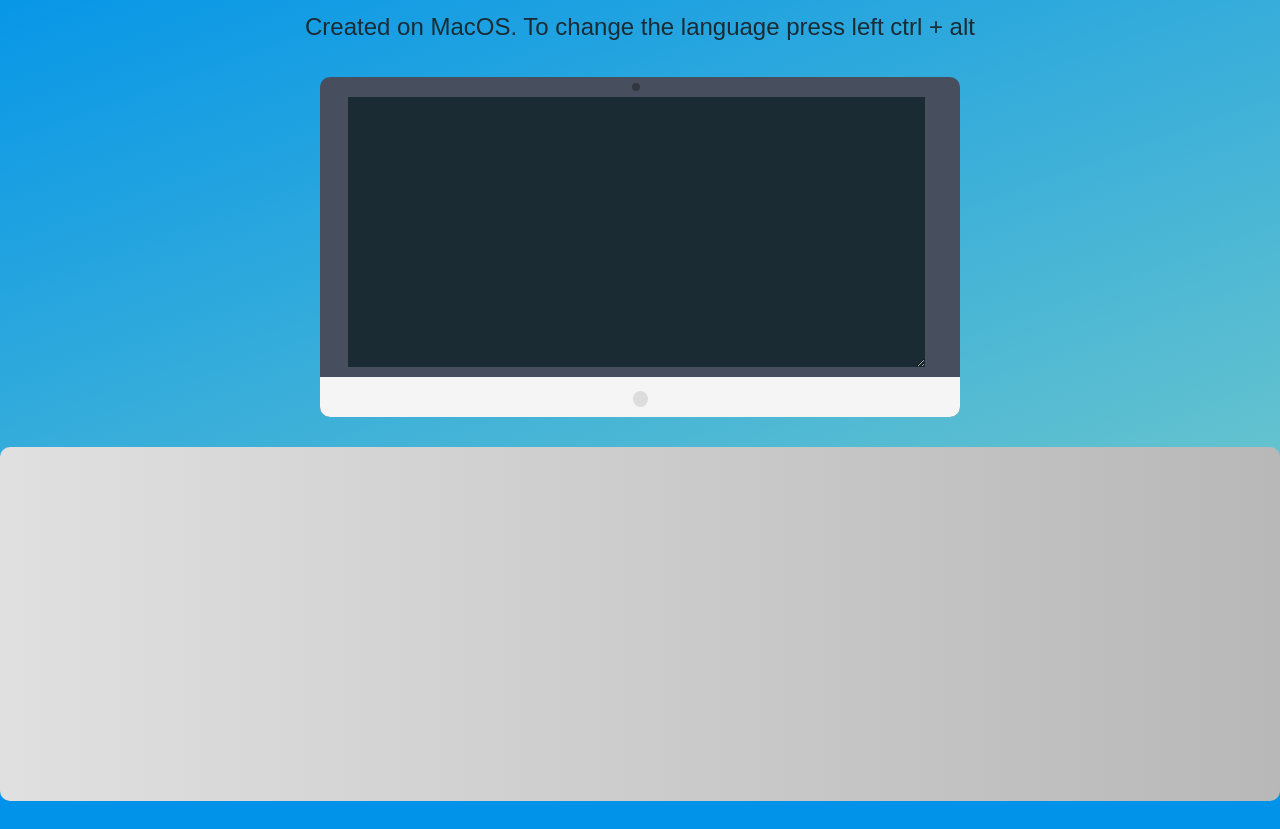
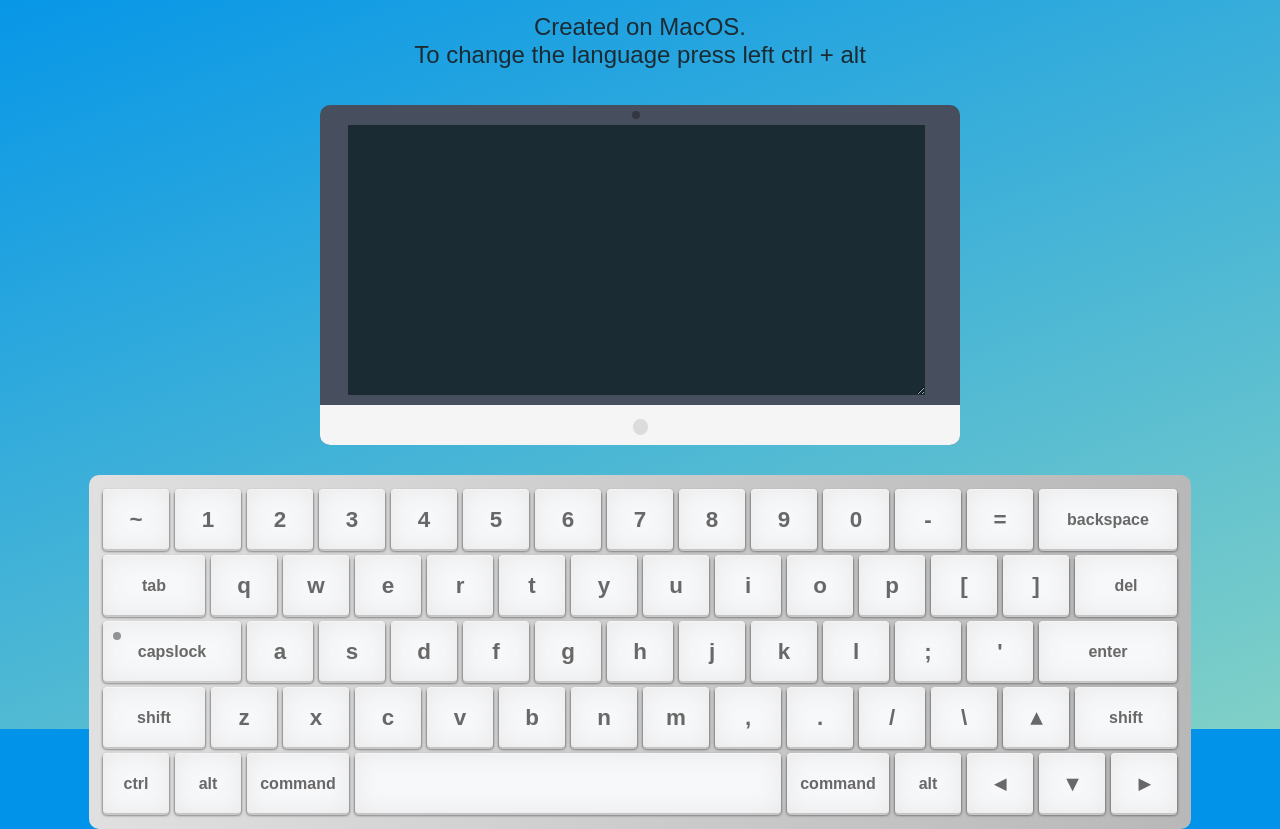
Before and after one commit to Jkhvatova/virtual-keyboard, a website built with webpack: page src/index.html in a window 1280 px wide. Shown: the part 71-900 px from the top of the page. Before the commit the page ends 872 px from the top, so only its background shows below. Built offline with nearby package versions, Linux system fonts and the light colour scheme.

Commit message:
feat: add more styles to app

```diff
--- a/src/js/index.js
+++ b/src/js/index.js
@@ -4,8 +4,6 @@ import keyLayouts from './layouts';
 document.addEventListener('DOMContentLoaded', () => {
   const body = document.querySelector('body');
 
-  // eslint-disable-next-line no-console
-  console.log(keyLayouts);
   function createDomElements() {
     const container = document.createElement('div');
     container.className = 'container';
@@ -15,7 +13,7 @@ document.addEventListener('DOMContentLoaded', () => {
     titleAndExplain.className = 'title-and-explanation';
     titleAndExplain.innerHTML = `
       <h1 class="title">Virtual Keyboard</h1>
-      <p class="explanation">Created on MacOS.
+      <p class="explanation">Created on MacOS.<br/>
       To change the language press left ctrl + alt</p>
     `;
     // monitor and text-area
@@ -32,11 +30,63 @@ document.addEventListener('DOMContentLoaded', () => {
     const keyboardWrapper = document.createElement('div');
     keyboardWrapper.className = 'keyboard-wrapper';
     const keyboard = document.createElement('div');
-    keyboardWrapper.className = 'keyboard';
+    keyboard.className = 'keyboard';
     keyboardWrapper.appendChild(keyboard);
     // const keys = document.querySelectorAll('.key');
 
     container.append(titleAndExplain, monitorWrapper, keyboardWrapper);
   }
   createDomElements();
+  function renderKeyboard(keys) {
+    const keyboard = document.querySelector('.keyboard');
+    // eslint-disable-next-line no-restricted-syntax
+    Object.entries(keys).forEach(([key, value]) => {
+      const renderKey = document.createElement('div');
+      renderKey.className = 'key';
+      renderKey.dataset.keycode = key;
+      renderKey.innerHTML = value.en;
+      switch (key) {
+        case 'Backspace':
+          renderKey.classList.add('backspace');
+          break;
+        case 'Tab':
+          renderKey.classList.add('tab');
+          break;
+        case 'Del':
+          renderKey.classList.add('del');
+          break;
+        case 'CapsLock':
+          renderKey.classList.add('caps');
+          break;
+        case 'Enter':
+          renderKey.classList.add('enter');
+          break;
+        case 'ShiftRight':
+        case 'ShiftLeft':
+          renderKey.classList.add('shift');
+          break;
+        case 'ControlLeft':
+        case 'ControlRight':
+          renderKey.classList.add('ctrl');
+          break;
+        case 'AltRight':
+        case 'AltLeft':
+          renderKey.classList.add('alt');
+          break;
+        case 'MetaRight':
+        case 'MetaLeft':
+          renderKey.classList.add('command');
+          break;
+        case 'Space':
+          renderKey.classList.add('space');
+          break;
+        default:
+          break;
+      }
+      keyboard.appendChild(renderKey);
+      // eslint-disable-next-line no-console
+      // console.log(key, renderKey);
+    });
+  }
+  renderKeyboard(keyLayouts);
 });
--- a/src/sass/_base.scss
+++ b/src/sass/_base.scss
@@ -4,9 +4,9 @@ html {
 body {
   background-color: #0093E9;
   background-image: linear-gradient(160deg, #0093E9 0%, #80D0C7 100%);
-  background-position: center;
   background-repeat: no-repeat;
-  background-size: 100%;
+  height: 100vh;
+  background-size: 100% 100%;
   margin: 0;
   padding: 0;
   box-sizing: border-box;
--- a/src/sass/_input-area.scss
+++ b/src/sass/_input-area.scss
@@ -38,6 +38,8 @@
   }
   .keyboard-input {
     font-size: 2rem;
+    font-family: 'Roboto', sans-serif;
+    font-weight: 400;
     color: #B6BEC9;
 		width: 580px;
 		height: 250px;
--- a/src/sass/_keys.scss
+++ b/src/sass/_keys.scss
@@ -19,3 +19,60 @@
   text-shadow: 0px 1px 0px #f5f5f5;
   user-select: none;
 }
+
+.backspace {
+  grid-column: span 4;
+  font-size: 1rem;
+}
+.tab {
+  grid-column: span 3;
+  font-size: 1rem;
+}
+.del {
+  grid-column: span 3;
+  font-size: 1rem;
+}
+.caps {
+  grid-column: span 4;
+  font-size: 1rem;
+  position:relative;
+}
+.caps:after {
+  content: '';
+  top: 10px;
+  left: 10px;
+  position: absolute;
+  width: 8px;
+  height: 8px;
+  background: rgba(0, 0, 0, 0.4);
+  border-radius: 50%;
+}
+.enter {
+  grid-column: span 4;
+  font-size: 1rem;
+}
+.shift {
+  grid-column: span 3;
+  font-size: 1rem;
+}
+.ctrl,
+.alt {
+  font-size: 1rem;
+}
+.space {
+  grid-column: span 12;
+}
+.command {
+  grid-column: span 3;
+  font-size: 1rem;
+}
+.active {
+    color: #5c5c5c;
+    box-shadow:
+		inset 0 0 20px #A8A8A8,
+		0 0 3px #5c5c5c;
+	  border-top: 1px solid #eee;
+  }
+  .active:after {
+    background: #08ff00;
+}
```
